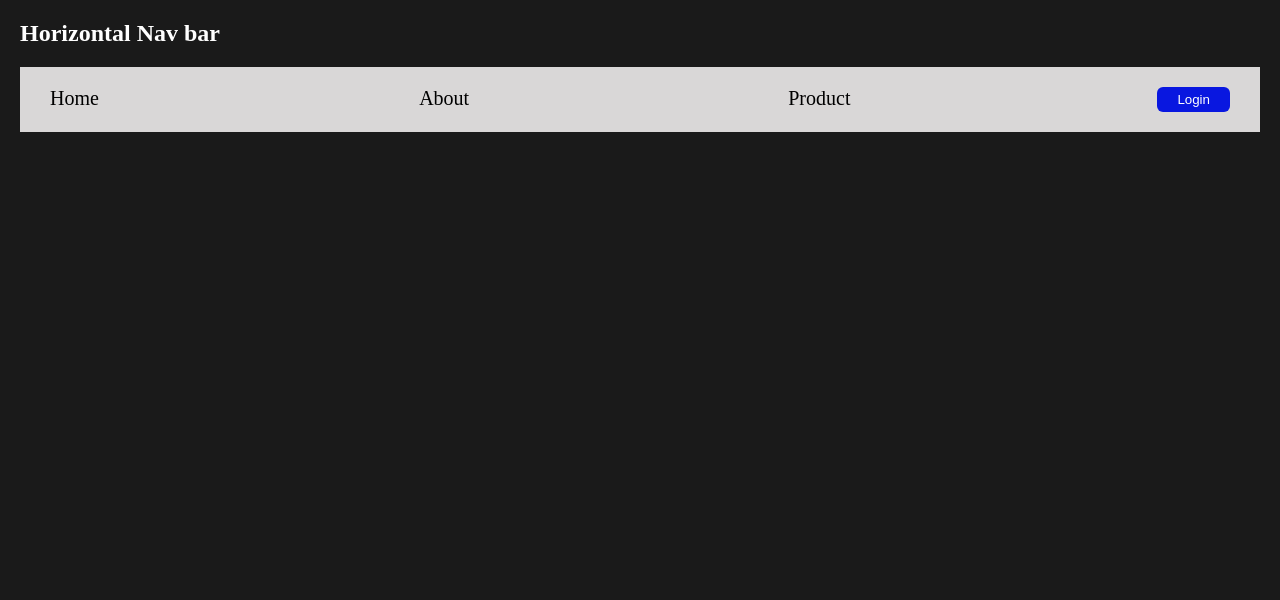
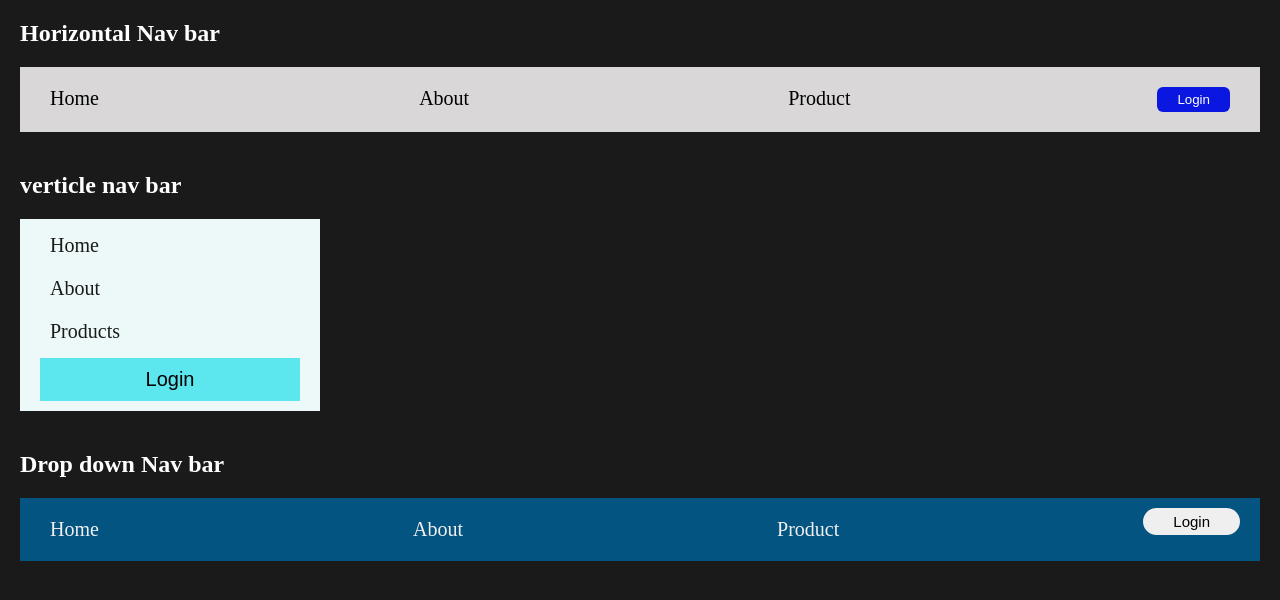
Before and after one commit to rafey155/WEBDEV_LEARNING, a plain HTML site: page HTML&CSS/nav.html in a window 1280 px wide. Drawn offline with Linux system fonts and the light colour scheme.

Commit message:
learinig three types of navbar with different properties

```diff
--- a/HTML&CSS/nav.css
+++ b/HTML&CSS/nav.css
@@ -11,7 +11,7 @@ html, body{
     color: #fff;
 }
 
-.nav-conatner{
+.nav-container{
     padding: 20px;
 }
 h2{
@@ -60,3 +60,81 @@ h2{
     color: #fff;
     cursor: pointer;
 }
+/* ----------------------------------------------------------------------------------- */
+.nav2 {
+    background-color: rgb(236, 249, 248);
+    width: 300px;
+    padding: 10px 20px;
+}
+
+.nav2 ul{
+    list-style-type: none;
+}
+
+.nav2 li{
+    padding: 5px 10px;
+    margin-bottom: 10px;
+    width: 100%;
+}
+
+.nav2 a{
+    text-decoration: none;
+    color: #1a1a1a;
+    font-size: 20px;
+}
+
+
+.nav2 .login-btn{
+    font-size: 20px;
+    width: 100%;
+    padding: 10px 20px;
+    border: none;
+    background-color: #5ce7ee;
+}
+.nav2 li:hover{
+    background-color: #5ce7ee;
+}
+
+/* ----------------------------------------------------------------------------------- */
+
+.nav3{
+    background-color: rgb(3, 84, 128);
+    padding: 10px;
+}
+
+.nav3 ul{
+    display: flex;
+    justify-content: space-between;
+    padding: 0 10px;
+    list-style-type: none;
+}
+
+.nav3 a{
+    font-size: 20px;
+    text-decoration: none;
+    color: #f2efef;
+    padding: 10px;
+    display: block;
+}
+
+.nav3 .drop-down-cnt{
+    display: none;
+}
+
+.nav3 .dropdown:hover .drop-down-cnt{
+    display: block;
+    position: absolute;
+    background-color: rgb(59, 57, 57);
+}
+
+.nav3 .login_btn{
+    font-size: 15px;
+    padding: 5px 30px;
+    border: none;
+    border-radius: 15px;
+}
+
+.nav3 .login_btn:hover{
+    background-color: rgb(95, 95, 232);
+    color: whitesmoke;
+}
--- a/HTML&CSS/nav.html
+++ b/HTML&CSS/nav.html
@@ -7,7 +7,7 @@
     <link rel="stylesheet" href="nav.css">
 </head>
 <body>
-<div class="nav-conatner">
+<div class="nav-container">
     <h2>Horizontal Nav bar</h2>
     <div class="nav1">
         <ul>
@@ -18,5 +18,36 @@
         </ul>
     </div>
   </div>
+
+  <div class="nav-container">
+    <h2>verticle nav bar</h2>
+    <div class="nav2">
+        <ul>
+            <li><a href="">Home</a></li>
+            <li><a href="">About</a></li>
+            <li><a href="">Products</a></li>
+            <button class="login-btn">Login</button>
+        </ul>
+    </div>
+  </div>
+
+  <div class="nav-container">
+    <h2>Drop down Nav bar</h2>
+    <div class="nav3">
+        <ul>
+            <li><a href="">Home</a></li>
+            <li class="dropdown">
+                <a href="">About</a>
+            <div class="drop-down-cnt">
+                <a href="">Our website</a>
+                <a href="">Blog</a>
+                <a href="">Shop</a>
+            </div>
+            </li>
+            <li><a href="">Product</a></li>
+            <li><button class="login_btn">Login</button></li>
+        </ul>
+    </div>
+  </div>
 </body>
 </html>
```
